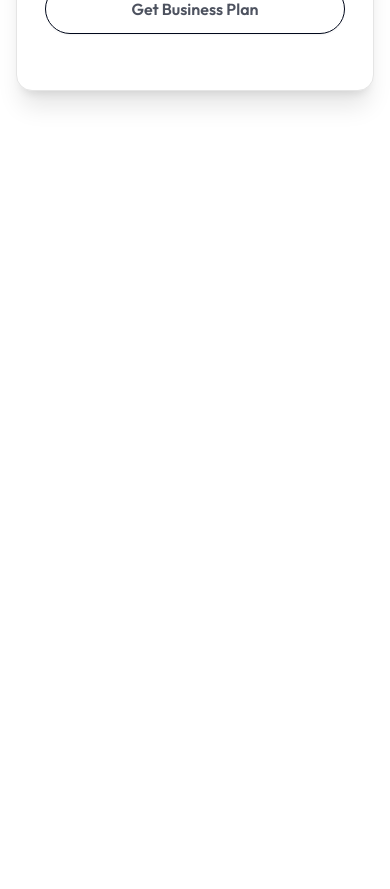
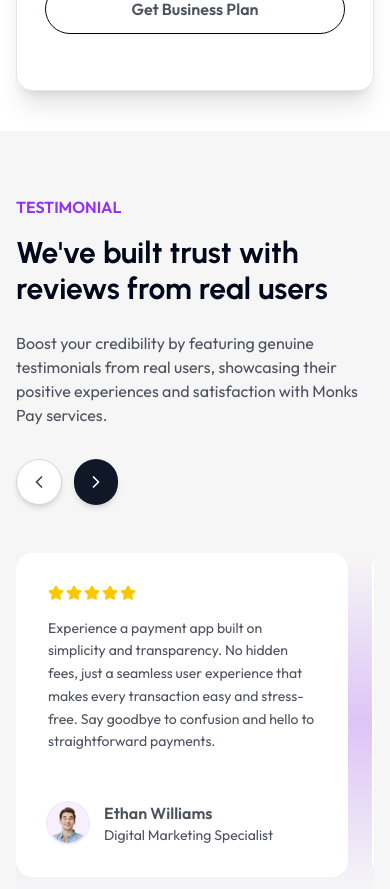
Before and after one commit to rafiqmia65/easy-pay, a Next.js app: page / in a window 390 px wide. Shown: the part 6980-7869 px from the top of the page. Before the commit the page ends 7111 px from the top, so only its background shows below. Built offline with nearby package versions, Linux system fonts and the light colour scheme.

Commit message:
Testimonial Section added

```diff
--- a/app/page.tsx
+++ b/app/page.tsx
@@ -3,6 +3,7 @@ import Sponsors from "@/components/Sponsors/Sponsors";
 import HowItWorks from "@/components/HowItWorks/HowItWorks";
 import Security from "@/components/Security/Security";
 import Pricing from "@/components/Pricing/Pricing";
+import Testimonial from "@/components/Testimonial/Testimonial";
 
 export default function Home() {
   return (
@@ -12,6 +13,7 @@ export default function Home() {
       <HowItWorks></HowItWorks>
       <Security></Security>
       <Pricing></Pricing>
+      <Testimonial></Testimonial>
     </>
   );
 }
--- /dev/null
+++ b/components/Testimonial/StarRating/StarRating.tsx
@@ -0,0 +1,17 @@
+// src/components/Testimonial/StarRating.tsx
+import React from "react";
+import { Star } from "lucide-react";
+
+interface StarRatingProps {
+  count?: number;
+}
+
+const StarRating: React.FC<StarRatingProps> = ({ count = 5 }) => (
+  <div className="flex space-x-0.5">
+    {Array.from({ length: count }).map((_, i) => (
+      <Star key={i} className="w-4 h-4 fill-yellow-400 text-yellow-400" />
+    ))}
+  </div>
+);
+
+export default StarRating;
--- /dev/null
+++ b/components/Testimonial/Testimonial.tsx
@@ -0,0 +1,29 @@
+import React from "react";
+import { testimonialData } from "./testimonialData";
+import TestimonialCard from "./TestimonialCard/TestimonialCard";
+import TestimonialIntro from "./TestimonialIntro/TestimonialIntro";
+
+const Testimonial: React.FC = () => {
+  return (
+    <section className="py-16 bg-accent overflow-hidden">
+      <div className="max-w-6xl mx-auto px-4 flex flex-col lg:flex-row lg:justify-between lg:items-start space-y-12 lg:space-y-0">
+        {/* Left Content */}
+        <TestimonialIntro />
+
+        {/* Right Content */}
+        <div className="lg:w-6/12 relative rounded-xl overflow-visible">
+          {/* Gradient overlay */}
+          <div className="absolute inset-0 pointer-events-none bg-linear-to-b from-transparent via-secondary-foreground/25 to-transparent" />
+
+          <div className="flex space-x-6 pb-4 overflow-x-scroll no-scrollbar lg:overflow-visible relative z-10">
+            {testimonialData.map((t, index) => (
+              <TestimonialCard key={index} {...t} />
+            ))}
+          </div>
+        </div>
+      </div>
+    </section>
+  );
+};
+
+export default Testimonial;
--- /dev/null
+++ b/components/Testimonial/TestimonialCard/TestimonialCard.tsx
@@ -0,0 +1,48 @@
+// src/components/Testimonial/TestimonialCard/TestimonialCard.tsx
+import React from "react";
+import StarRating from "../StarRating/StarRating";
+import Image from "next/image";
+import Paragraph from "@/components/shared/Paragraph/Paragraph";
+import { Card } from "@/components/ui/card";
+
+export interface TestimonialCardProps {
+  review: string;
+  name: string;
+  title: string;
+  avatarUrl: string;
+  isGradientBg: boolean;
+}
+
+const TestimonialCard: React.FC<TestimonialCardProps> = ({
+  review,
+  name,
+  title,
+  avatarUrl,
+}) => {
+  return (
+    <Card
+      className={`flex flex-col justify-between p-8 shrink-0 w-[85vw] sm:w-[48%] lg:w-[400px] bg-background transition-all duration-300 transform hover:shadow-lg`}
+    >
+      <div>
+        <StarRating />
+        <p className="mt-4 text-sm text-secondary leading-relaxed">{review}</p>
+      </div>
+
+      <div className="flex items-center mt-6">
+        <Image
+          src={avatarUrl}
+          alt={name}
+          width={52}
+          height={52}
+          className="w-10 h-10 rounded-full object-cover mr-4 ring-2 ring-purple-100"
+        />
+        <div>
+          <Paragraph className="font-semibold text-primary">{name}</Paragraph>
+          <p className="text-sm text-secondary">{title}</p>
+        </div>
+      </div>
+    </Card>
+  );
+};
+
+export default TestimonialCard;
--- /dev/null
+++ b/components/Testimonial/TestimonialIntro/TestimonialIntro.tsx
@@ -0,0 +1,40 @@
+import React from "react";
+import { ChevronLeft, ChevronRight } from "lucide-react";
+import SmallHeading from "@/components/shared/SmallHeading/SmallHeading";
+import SectionHeading from "@/components/shared/SectionHeading/SectionHeading";
+import Paragraph from "@/components/shared/Paragraph/Paragraph";
+
+const TestimonialIntro: React.FC = () => {
+  return (
+    <div className="lg:w-5/12">
+      <SmallHeading>TESTIMONIAL</SmallHeading>
+      <SectionHeading>
+        We&apos;ve built trust with <br />
+        reviews from real users
+      </SectionHeading>
+      <Paragraph className="mt-6 max-w-[460px]">
+        Boost your credibility by featuring genuine testimonials from real
+        users, showcasing their positive experiences and satisfaction with Monks
+        Pay services.
+      </Paragraph>
+
+      {/* Navigation Arrows */}
+      <div className="flex space-x-3 mt-8">
+        <button
+          className="p-3 border border-gray-300 rounded-full text-gray-700 bg-white hover:bg-gray-100 transition duration-150 shadow-md"
+          aria-label="Previous testimonial"
+        >
+          <ChevronLeft className="w-5 h-5" />
+        </button>
+        <button
+          className="p-3 bg-gray-900 rounded-full text-white hover:bg-gray-700 transition duration-150 shadow-md"
+          aria-label="Next testimonial"
+        >
+          <ChevronRight className="w-5 h-5" />
+        </button>
+      </div>
+    </div>
+  );
+};
+
+export default TestimonialIntro;
--- /dev/null
+++ b/components/Testimonial/testimonialData.ts
@@ -0,0 +1,28 @@
+import { TestimonialCardProps } from "./TestimonialCard/TestimonialCard";
+
+export const testimonialData: TestimonialCardProps[] = [
+  {
+    review:
+      "Experience a payment app built on simplicity and transparency. No hidden fees, just a seamless user experience that makes every transaction easy and stress-free. Say goodbye to confusion and hello to straightforward payments.",
+    name: "Ethan Williams",
+    title: "Digital Marketing Specialist",
+    avatarUrl: "/Testimonial/Image1.png",
+    isGradientBg: false,
+  },
+  {
+    review:
+      "Discover a payment app focused on total transparency. Enjoy a seamless experience with no hidden fees, providing clarity on every transaction. It's designed to put you in control of your payments.",
+    name: "Daniel Thompson",
+    title: "Product Designer",
+    avatarUrl: "/Testimonial/Image2.png",
+    isGradientBg: true,
+  },
+  {
+    review:
+      "Monks Pay has simplified my daily transactions significantly. The interface is intuitive, and the absence of hidden fees is a huge plus. Highly recommended for a clean payment experience.",
+    name: "Sarah Chen",
+    title: "Operations Manager",
+    avatarUrl: "/Testimonial/Image1.png",
+    isGradientBg: false,
+  },
+];
```
Also changed, not shown: public/Testimonial/Image1.png (added), public/Testimonial/Image2.png (added).
